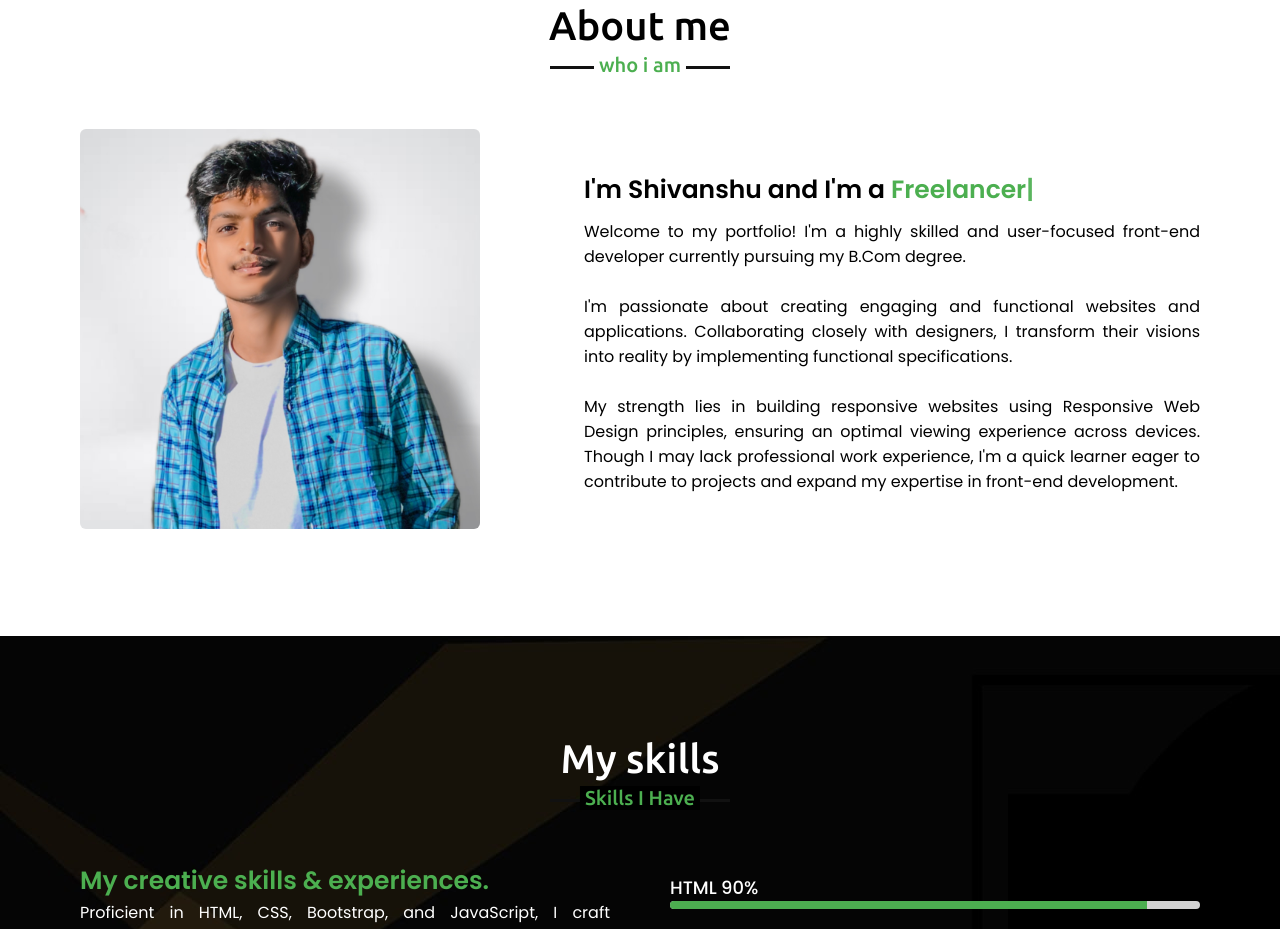
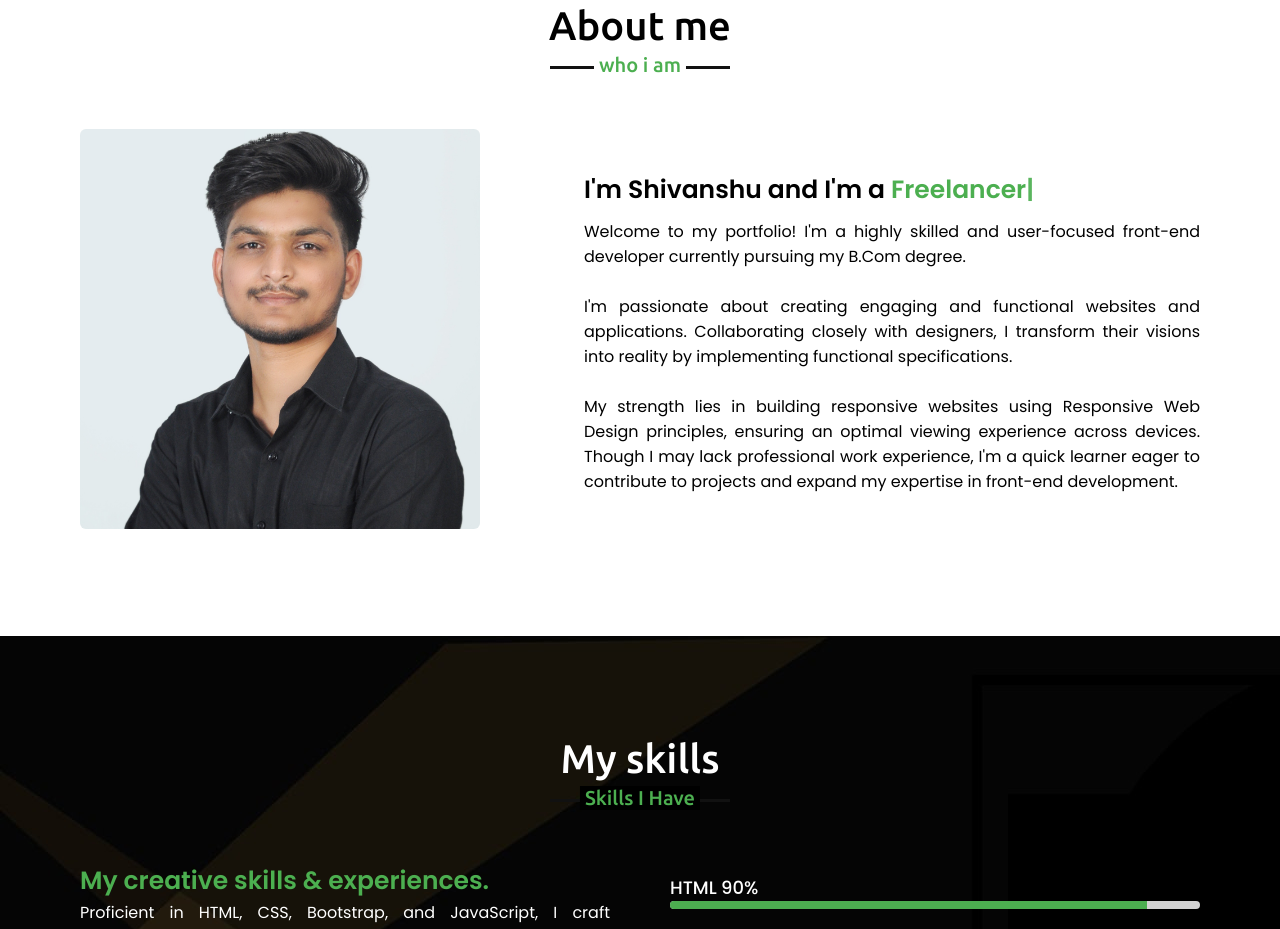
Before and after one commit to shivanshu08/MyWebPortfolio, a plain HTML site: page index.html in a window 1280 px wide. Shown: the part 897-1826 px from the top of the page. Drawn offline with nearby package versions, Linux system fonts and the light colour scheme.

Commit message:
photo change

```diff
--- a/index.html
+++ b/index.html
@@ -53,7 +53,7 @@
             <h2 class="title">About me</h2>
             <div class="about-content">
                 <div class="column left">
-                    <img src="shidd.jpg" alt="">
+                    <img src="img.jpg" alt="">
                 </div>
                 <div class="column right">
                     <div class="text">I'm Shivanshu and I'm a <span class="typing-2"></span></div>
```
